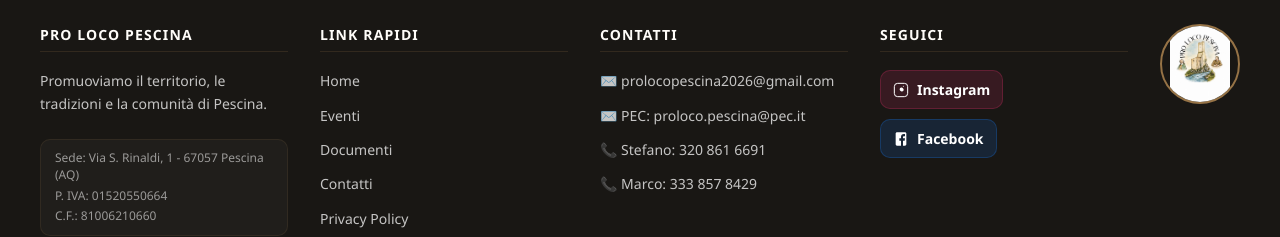
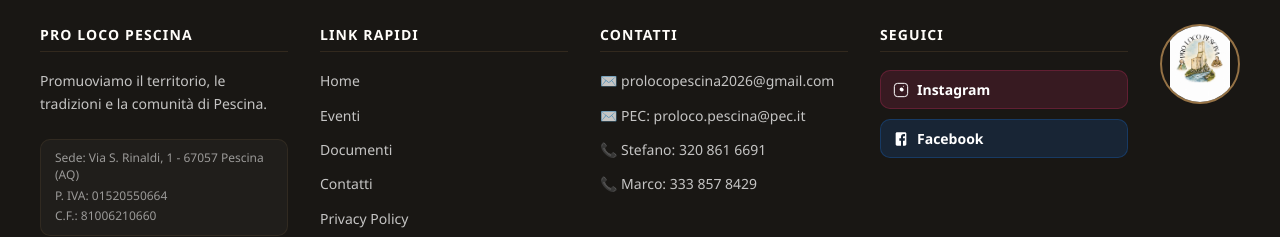
Before and after one commit to Prolocopescina26/proloco-pescina, a Next.js app: page / in a window 1280 px wide. Shown: the part 2946-3183 px from the top of the page. Built offline with nearby package versions, Linux system fonts and the light colour scheme; no server answers; the database is empty.

Commit message:
fix: risolto taglio icone social footer mobile

```diff
--- a/app/page.tsx
+++ b/app/page.tsx
@@ -537,8 +537,9 @@
     border: "1px solid rgba(225, 48, 108, 0.25)",
     fontWeight: 600,
     boxSizing: "border-box",
-    width: "fit-content",
+    width: "100%",
     maxWidth: "100%",
+    flexShrink: 0,
     overflow: "hidden"
   },
   facebookLink: {
@@ -555,8 +556,9 @@
     border: "1px solid rgba(24, 119, 242, 0.25)",
     fontWeight: 600,
     boxSizing: "border-box",
-    width: "fit-content",
+    width: "100%",
     maxWidth: "100%",
+    flexShrink: 0,
     overflow: "hidden"
   },
   socialIconSmall: {
```
